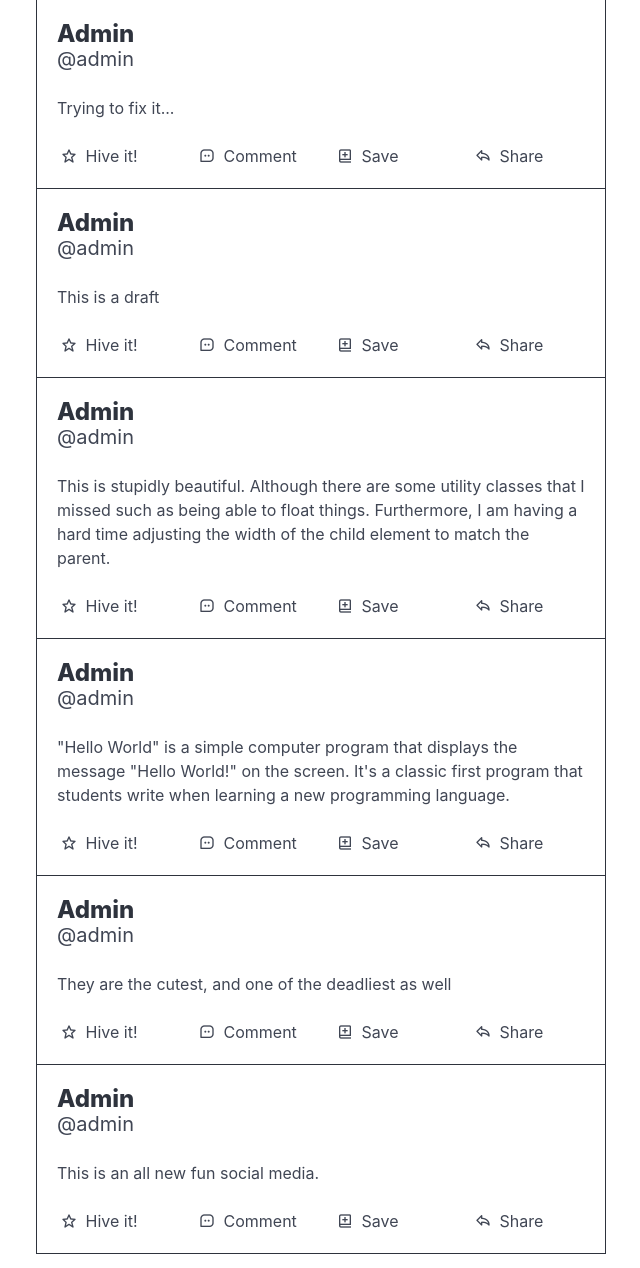
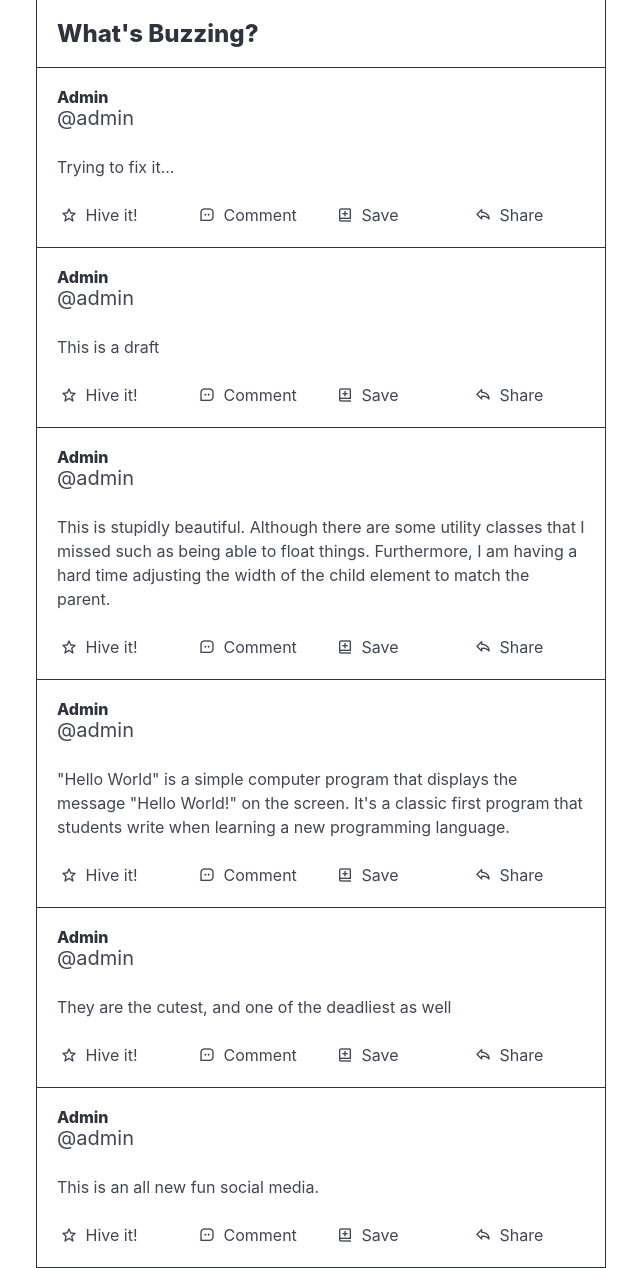
Before and after one commit to ritzvincentculanag/parakeet, a Django app: page /buzz/ in a window 1280 px wide. Shown: the part 64-1332 px from the top of the page, without its empty margins (319-959 px from the left). Run offline with Django 5.2, Linux system fonts and the light colour scheme; data comes from the database, SQL or seed files in the repository; some libraries are stand-ins or nearby versions.

Commit message:
add initial buzz header

```diff
--- a/buzz/views.py
+++ b/buzz/views.py
@@ -7,12 +7,16 @@ from buzz.forms import BuzzCreateForm
 
 
 def buzz_list(request):
+    form = BuzzCreateForm()
     buzzes = Buzz.published.all()
 
     return render(
         request=request,
         template_name='buzz/list.html',
-        context={ 'buzzes': buzzes }
+        context={
+            'buzzes': buzzes,
+            'form': form
+        }
     )
 
 def buzz_create(request):
--- a/templates/buzz/list.html
+++ b/templates/buzz/list.html
@@ -13,6 +13,7 @@
       </div>
       <div class="cell cell-feed is-col-span-2">
         {% block center %}
+          {% include "components/buzz_header.html" %}
           {% include "components/messages.html" %}
 
           {% for buzz in buzzes %}
--- a/templates/components/buzz.html
+++ b/templates/components/buzz.html
@@ -1,7 +1,7 @@
 {% load static %}
 
 <div class="box no-radius">
-  <h3 class="title is-4">
+  <h3 class="title is-6">
     {% if buzz.author.first_name %}
       {{ buzz.author.first_name }}
     {% else %}
--- /dev/null
+++ b/templates/components/buzz_header.html
@@ -0,0 +1,7 @@
+{% load crispy_forms_tags %}
+
+<div class="box no-radius is-vcentered">
+  <h2 class="title is-4 is-vcentered">
+    What's Buzzing?
+  </h2>
+</div>
```
